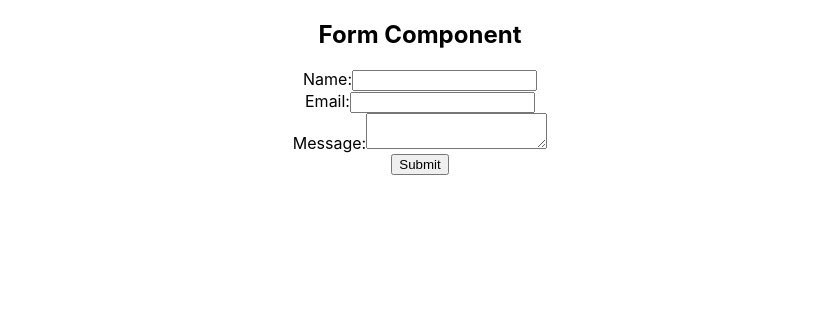
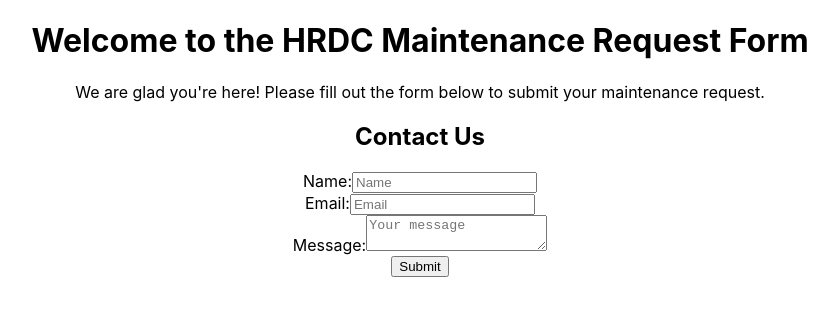
Before and after one commit to 423s24/Group_4, a React (Create React App) app in the folder hrdc-maintenance/: page / in a window 1280 px wide. Shown: the top 316 px of the page, without its empty margins (220-1058 px from the left). Built offline with nearby package versions, Linux system fonts and the light colour scheme.

Commit message:
pushing changes for instructor, merge if possible

```diff
--- a/hrdc-maintenance/package.json
+++ b/hrdc-maintenance/package.json
@@ -3,6 +3,7 @@
   "version": "0.1.0",
   "private": true,
   "dependencies": {
+    "@emailjs/browser": "^4.1.0",
     "@testing-library/jest-dom": "^5.17.0",
     "@testing-library/react": "^13.4.0",
     "@testing-library/user-event": "^13.5.0",
@@ -39,6 +40,7 @@
     ]
   },
   "devDependencies": {
+    "@babel/plugin-proposal-private-property-in-object": "^7.21.11",
     "gh-pages": "^6.1.1"
   }
 }
--- a/hrdc-maintenance/src/App.js
+++ b/hrdc-maintenance/src/App.js
@@ -1,21 +1,12 @@
+import React from 'react';
 import './App.css';
-import { BrowserRouter as Router, Route, Routes } from 'react-router-dom';
 import Form from './Form';
-import LandingPage from './LandingPage';
-import ConfirmationPage from './ConfirmationPage';
 
+// Main App component rendering the Form component
 function App() {
   return (
     <div className="App">
-      <Router>
-        <div className="content">
-          <Routes>
-            <Route path="/" element={<Form />} />
-            <Route path="/landing" element={<LandingPage />} />
-            <Route path="/confirmation" element={<ConfirmationPage />} />
-          </Routes>
-        </div>
-      </Router>
+      <Form />
     </div>
   );
 }
--- a/hrdc-maintenance/src/ConfirmationPage.js
+++ b/hrdc-maintenance/src/ConfirmationPage.js
@@ -1,5 +1,6 @@
 import React from 'react';
 
+// Component for rendering confirmation message after successful form submission
 const ConfirmationPage = () => {
   return (
     <div>
--- a/hrdc-maintenance/src/Form.js
+++ b/hrdc-maintenance/src/Form.js
@@ -1,67 +1,91 @@
 import React, { useState } from 'react';
+import LandingPage from './LandingPage';
+import ConfirmationPage from './ConfirmationPage';
+import emailjs from '@emailjs/browser';
 
+// Form component that handles form submission and conditional rendering
 const Form = () => {
-  // Define state variables for form fields
-  const [formData, setFormData] = useState({
-    name: '',
-    email: '',
-    message: ''
-  });
+  // State to track whether the form has been submitted
+  const [submitted, setSubmitted] = useState(false);
 
-  // Handle form field changes
-  const handleInputChange = (event) => {
-    const { name, value } = event.target;
-    setFormData({
-      ...formData,
-      [name]: value
-    });
+  // Function to handle form submission
+  const handleSubmit = (event) => {
+    event.preventDefault();
+
+    const serviceId = 'service_ph5mhet';
+    const templateId = 'template_50urqwe';
+    const publicKey1 = 'vgmAdf6X-pKROAEsk';
+
+    const formData = {
+      name: event.target.name.value,
+      email: event.target.email.value,
+      message: event.target.message.value
     };
 
-  // Handle form submission
-  const handleSubmit = (event) => {
-    event.preventDefault();
-    // Here you can perform validation or submit data to server
-    console.log(formData); // For demonstration purpose, log form data to console
+    // Sending form data using emailjs library
+    emailjs
+      .sendForm(serviceId, templateId, event.target, {
+        publicKey: publicKey1,
+        name: formData.name,
+      })
+      .then(
+        () => {
+          console.log('SUCCESS!');
+          setSubmitted(true); // Set submitted to true when the form is successfully submitted
+        },
+        (error) => {
+          console.log('FAILED...', error.text);
+        },
+      );
+
+    event.target.reset();
   };
 
+  // Conditional rendering based on form submission status
   return (
-    <div>
-      <h2>Form Component</h2>
-      <form onSubmit={handleSubmit}>
-        <div>
+    <div className="form-container">
+      {submitted ? (
+        <ConfirmationPage />
+      ) : (
+        <>
+          <LandingPage />
+          <h2>Contact Us</h2>
+          <form onSubmit={handleSubmit} className="form">
+            {/* Form fields */}
+            <div className="form-group">
               <label htmlFor="name">Name:</label>
               <input
                 type="text"
-            id="name"
+                placeholder="Name"
                 name="name"
-            value={formData.name}
-            onChange={handleInputChange}
                 required
+                className="form-control"
               />
             </div>
-        <div>
+            <div className="form-group">
               <label htmlFor="email">Email:</label>
               <input
                 type="email"
-            id="email"
+                placeholder="Email"
                 name="email"
-            value={formData.email}
-            onChange={handleInputChange}
                 required
+                className="form-control"
               />
             </div>
-        <div>
+            <div className="form-group">
               <label htmlFor="message">Message:</label>
               <textarea
                 id="message"
+                placeholder="Your message"
                 name="message"
-            value={formData.message}
-            onChange={handleInputChange}
                 required
+                className="form-control"
               />
             </div>
-        <button type="submit">Submit</button>
+            <button type="submit" className="submit-btn">Submit</button>
           </form>
+        </>
+      )}
     </div>
   );
 };
--- a/hrdc-maintenance/src/LandingPage.js
+++ b/hrdc-maintenance/src/LandingPage.js
@@ -1,9 +1,10 @@
 import React from 'react';
 
+// Component for rendering landing page with form instructions
 const LandingPage = () => {
   return (
     <div>
-      <h1>Welcome to Our Nonprofit Maintenance Request Form</h1>
+      <h1>Welcome to the HRDC Maintenance Request Form</h1>
       <p>We are glad you're here! Please fill out the form below to submit your maintenance request.</p>
     </div>
   );
```
Also changed, not shown: 1 other file (tests, documents, lock files or other folders). Lines whose indentation alone changed are shown as unchanged.
